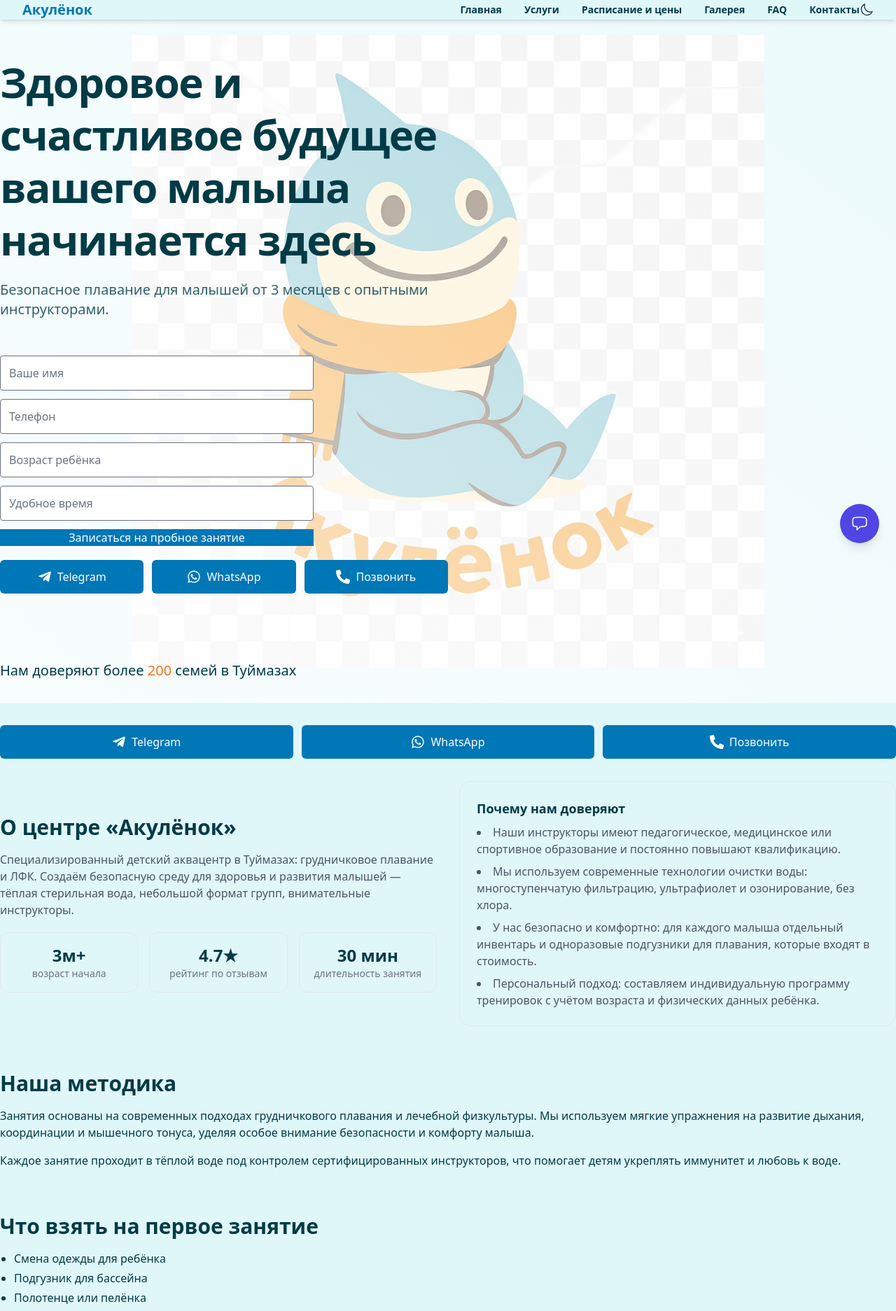
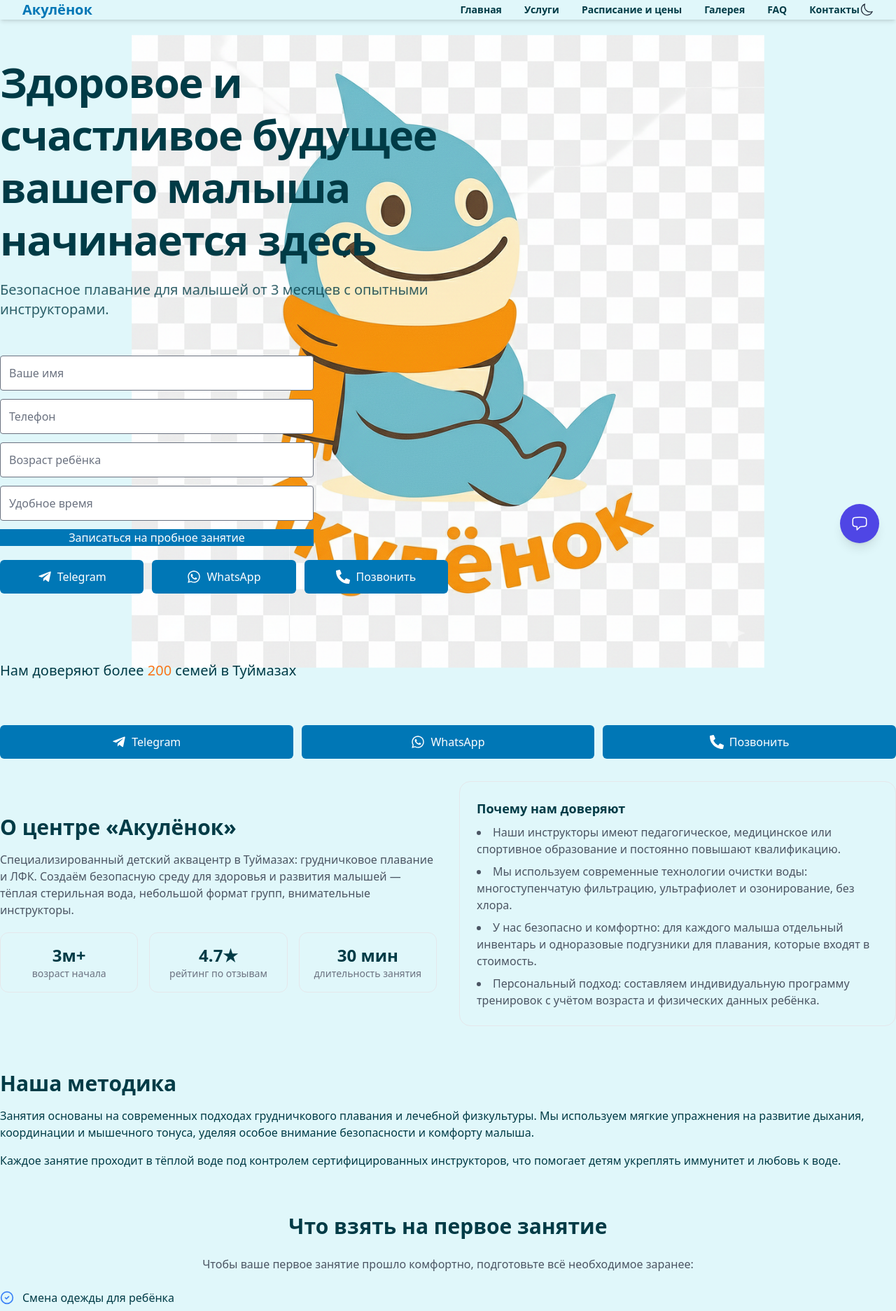
Before and after one commit to peexthree/Akulenok, a Next.js app: page / in a window 1280 px wide. Shown: the top 1873 px of the page at 70% size. Built offline with nearby package versions, Linux system fonts and the light colour scheme.

Commit message:
╨Ю╨▒╨╜╨╛╨▓╨╕╨╗ ╨║╨╛╨┤ ╨┐╤А╨╛╨╡╨║╤В╨░

```diff
--- a/components/checklist.js
+++ b/components/checklist.js
@@ -1,4 +1,5 @@
 import React from "react";
+import { CheckCircle2 } from "lucide-react"; // иконки
 import Container from "./container";
 
 const items = [
@@ -12,11 +13,19 @@ const items = [
 export default function Checklist() {
   return (
     <Container>
-      <div className="space-y-4">
-        <h2 className="text-3xl font-semibold">Что взять на первое занятие</h2>
-        <ul className="list-disc pl-5 space-y-1">
+      <div className="space-y-6">
+        <h2 className="text-3xl font-semibold text-center">
+          Что взять на первое занятие
+        </h2>
+        <p className="text-center text-gray-600">
+          Чтобы ваше первое занятие прошло комфортно, подготовьте всё необходимое заранее:
+        </p>
+        <ul className="space-y-3">
           {items.map((item) => (
-            <li key={item}>{item}</li>
+            <li key={item} className="flex items-center gap-3">
+              <CheckCircle2 className="text-blue-500 w-5 h-5" />
+              <span>{item}</span>
+            </li>
           ))}
         </ul>
       </div>
--- a/components/hero.js
+++ b/components/hero.js
@@ -48,7 +48,7 @@ export default function Hero() {
       initial={{ opacity: 0, y: 20 }}
       animate={{ opacity: 1, y: 0 }}
       transition={{ duration: 0.6 }}
-      className="relative"
+      className="relative bg-aqua-background dark:bg-aqua-dark"
     >
       <Image
         src="/img/hero.png"
@@ -57,7 +57,6 @@ export default function Hero() {
         priority
         className="object-contain object-center scale-90"
       />
-      <div className="absolute inset-0 bg-gradient-to-tr from-white/80 to-white/40 dark:from-black/70 dark:to-black/40" />
 
      <Container className="relative z-10 flex flex-wrap pt-20">
         <div className="flex items-center w-full lg:w-1/2">
```
